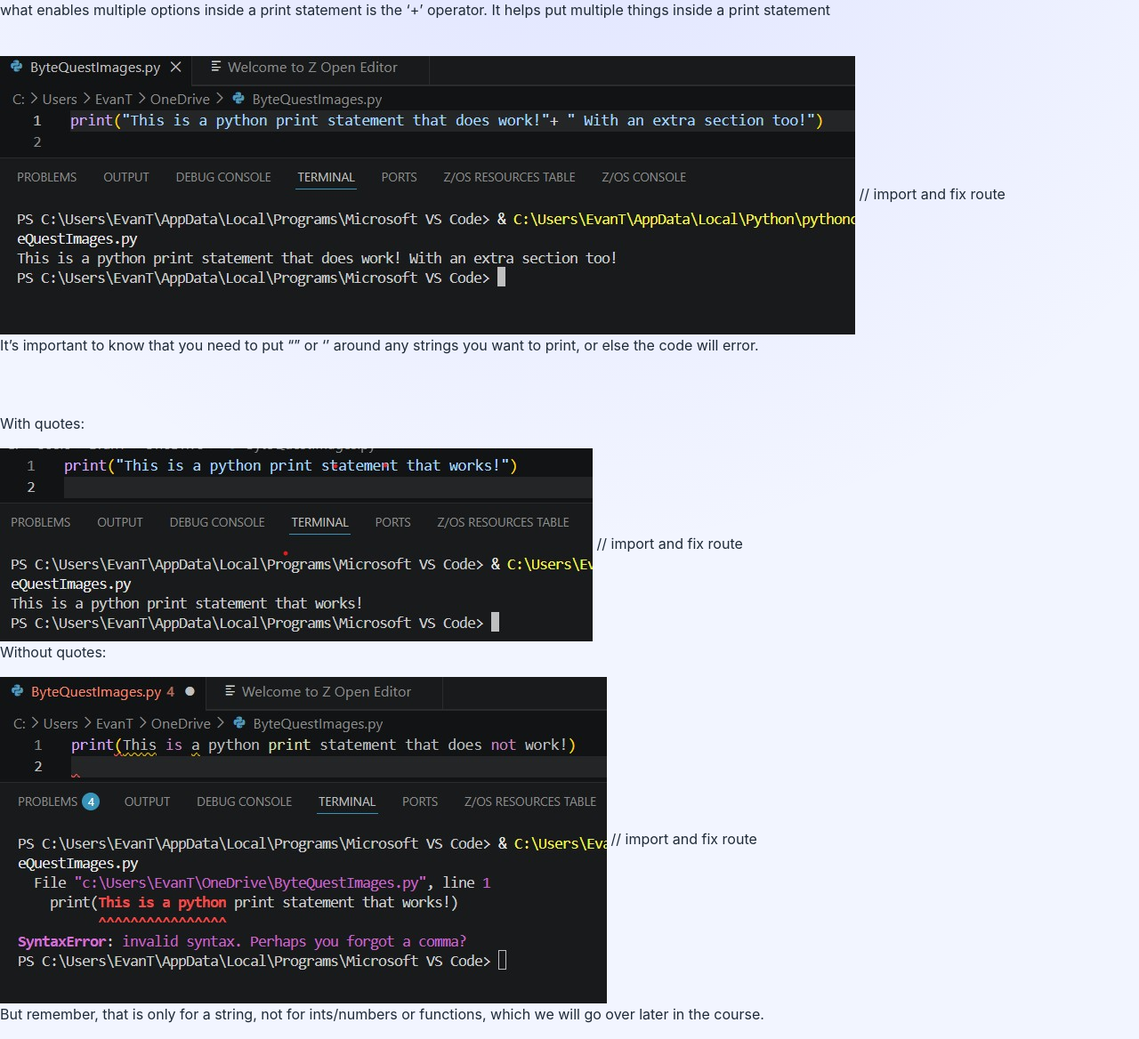
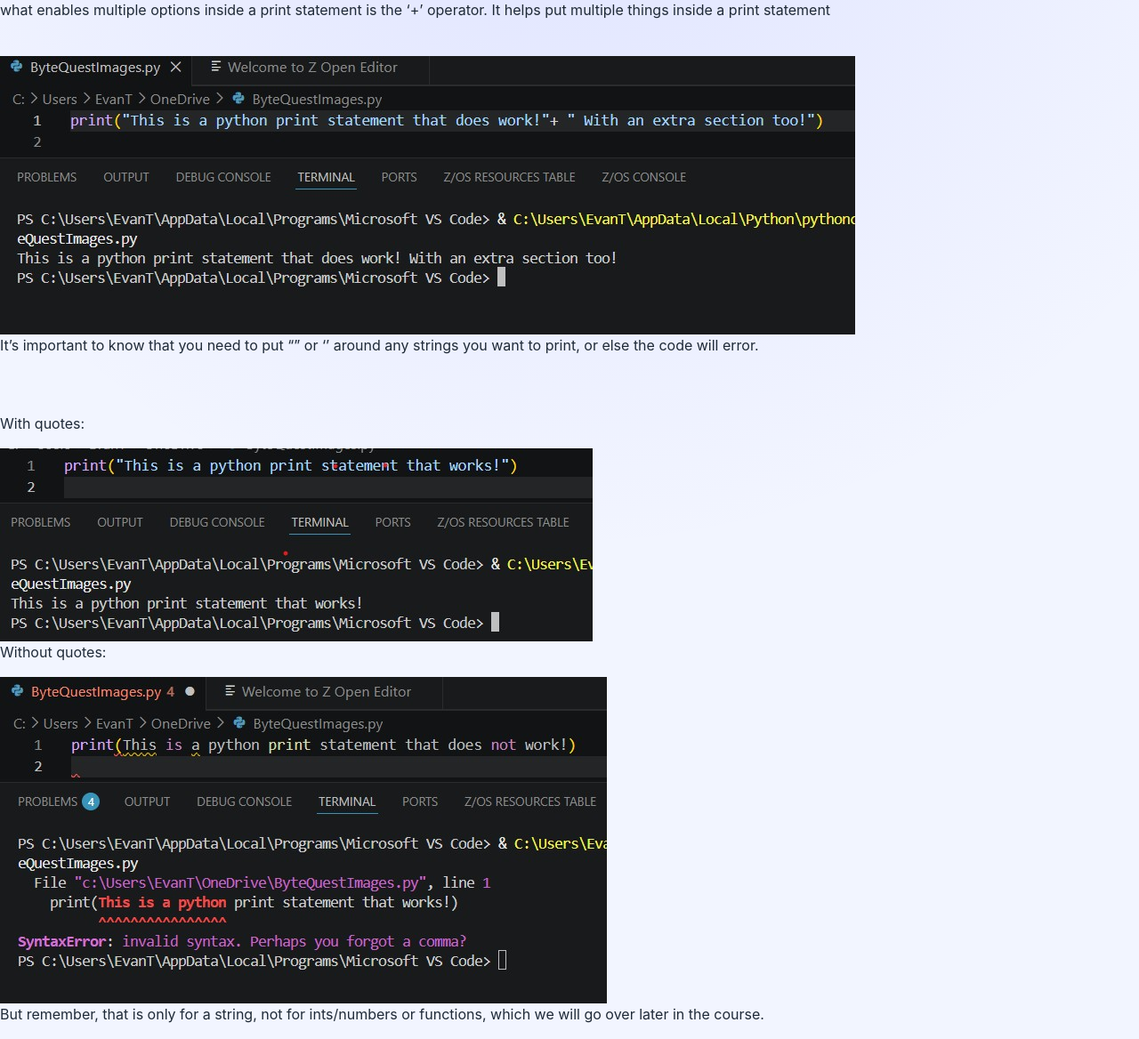
Before and after one commit to dacer521/ByteQuest, a Flask app: template templates/articles/1/1c.html in a window 1280 px wide. Shown: the part 218-1386 px from the top of the page at 89% size. Run offline with Flask 3, Linux system fonts and the light colour scheme; the template is opened without the code that fills it, so the values that code supplies are empty.

Commit message:
Fixing the thingy

```diff
--- a/templates/articles/1/1c.html
+++ b/templates/articles/1/1c.html
@@ -11,16 +11,16 @@
 
 <p>what enables multiple options inside a print statement is the ‘+’ operator. It helps put multiple things inside a print statement </p> <br>
 
-<img src = "../../../static/images/code42.jpg" alt = "python code"> // import and fix route
+<img src = "../../../static/images/code42.jpg" alt = "python code">
 
 
 <P>It’s important to know that you need to put “”  or ‘’ around any strings you want to print, or else the code will error. </P><br><br>
 
 <p>With quotes: </p>
-<img src = "../../../static/images/code40.jpg" alt = "python code"> // import and fix route
+<img src = "../../../static/images/code40.jpg" alt = "python code">
 
 <p>Without quotes: </p>
-<img src = "../../../static/images/code41.jpg" alt = "python code"> // import and fix route
+<img src = "../../../static/images/code41.jpg" alt = "python code">
 
 <p>But remember, that is only for a string, not for ints/numbers or functions, which we will go over later in the course.</P>
 
```
